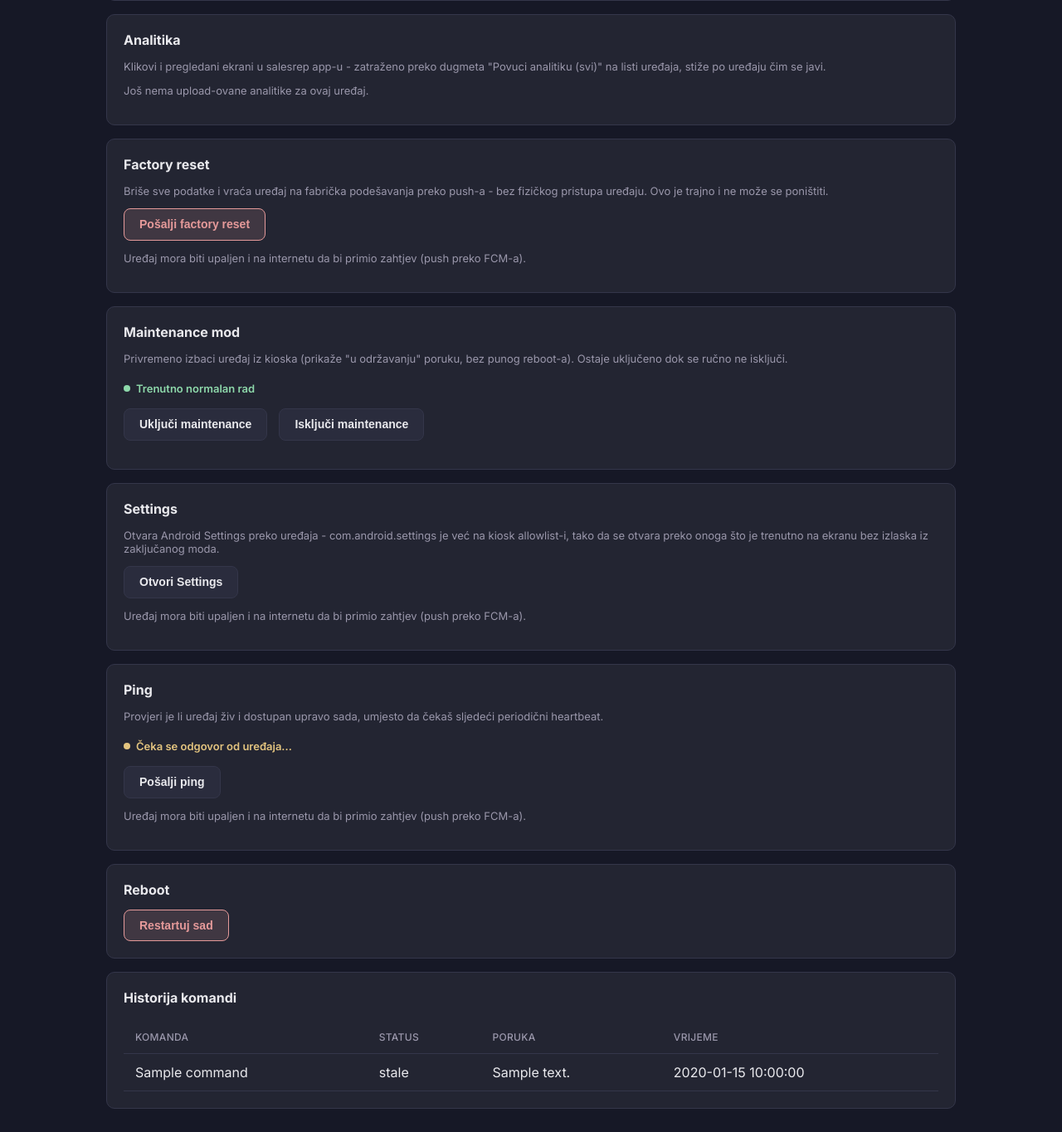
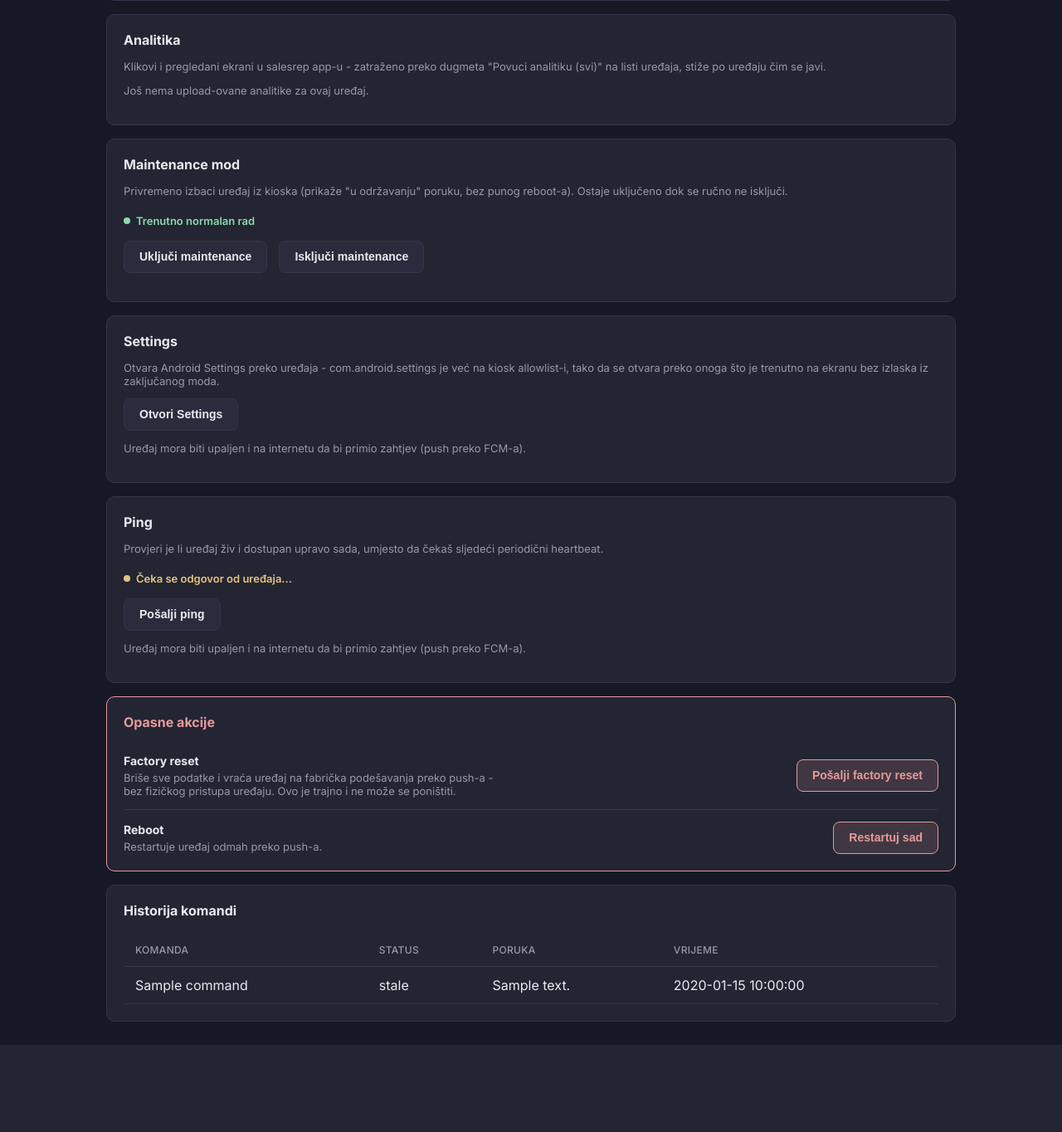
Before and after one commit to eightman0/karika-kmm, a FastAPI app: template admin-dashboard/app/templates/device_detail.html in a window 1280 px wide. Shown: the part 728-2092 px from the top of the page at 83% size. After the commit the page ends 1987 px from the top, so only its background shows below. Run offline with FastAPI, Linux system fonts and the light colour scheme; the template is opened without the code that fills it: most values are stand-ins (such as "Sample title", 1, 10 or a date in 2020).

Commit message:
Surface maintenance status on device list and detail, group risky actions
Maintenance mode was only visible on the device detail page, and reused
the same amber color as the stale/offline status - making a deliberately
parked device look like one that had simply dropped off. Gives it its
own tag and color, and groups factory reset/reboot into one danger-zone
card separate from routine controls.

Co-Authored-By: Claude Sonnet 5 <noreply@anthropic.com>

```diff
--- a/admin-dashboard/app/static/style.css
+++ b/admin-dashboard/app/static/style.css
@@ -13,6 +13,8 @@
   --stale-dim: rgba(227, 196, 127, 0.15);
   --never: #e59a9a;
   --never-dim: rgba(229, 154, 154, 0.15);
+  --maintenance: #7fb0e3;
+  --maintenance-dim: rgba(127, 176, 227, 0.15);
   --radius: 10px;
 }
 
@@ -169,6 +171,8 @@ main { padding: 28px; max-width: 1080px; margin: 0 auto; }
 .status-stale .status-dot { background: var(--stale); }
 .status-never { color: var(--never); }
 .status-never .status-dot { background: var(--never); }
+.status-maintenance { color: var(--maintenance); }
+.status-maintenance .status-dot { background: var(--maintenance); }
 
 .tag {
   display: inline-block;
@@ -183,6 +187,7 @@ main { padding: 28px; max-width: 1080px; margin: 0 auto; }
 }
 .tag-lagging { background: var(--never-dim); color: var(--never); }
 .tag-mandatory { background: var(--stale-dim); color: var(--stale); }
+.tag-maintenance { background: var(--maintenance-dim); color: var(--maintenance); }
 
 .mono-id { font-family: "SFMono-Regular", ui-monospace, Menlo, Consolas, monospace; color: var(--accent); }
 
@@ -226,6 +231,23 @@ th, td { text-align: left; padding: 12px 14px; border-bottom: 1px solid var(--bo
 }
 .dropdown-item:hover { background: rgba(255, 255, 255, 0.06); }
 .dropdown-item-danger { color: var(--never); }
+
+/* ---------- Danger zone ---------- */
+.card-danger { border-color: var(--never); }
+.card-danger h2 { color: var(--never); }
+.danger-action {
+  display: flex;
+  justify-content: space-between;
+  align-items: center;
+  gap: 16px;
+  flex-wrap: wrap;
+  padding: 14px 0;
+  border-bottom: 1px solid var(--border);
+}
+.danger-action:first-child { padding-top: 0; }
+.danger-action:last-child { padding-bottom: 0; border-bottom: none; }
+.danger-action h3 { margin: 0 0 4px; font-size: 14px; }
+.danger-action p.hint { margin: 0; max-width: 460px; }
 
 /* ---------- Empty state ---------- */
 .empty-state {
--- a/admin-dashboard/app/templates/device_detail.html
+++ b/admin-dashboard/app/templates/device_detail.html
@@ -6,6 +6,9 @@
   <div>
     <h1 class="mono-id">{{ device.id }}</h1>
     <span class="status status-{{ device.status }}"><span class="status-dot"></span>{{ {"online": "online", "stale": "neaktivan", "never": "nikad javio"}[device.status] }}</span>
+    {% if device.maintenanceActive %}
+    <span class="tag tag-maintenance">maintenance</span>
+    {% endif %}
   </div>
 </div>
 
@@ -108,23 +111,13 @@
 </div>
 
 <div class="card">
-  <h2>Factory reset</h2>
-  <p class="hint">Briše sve podatke i vraća uređaj na fabrička podešavanja preko push-a - bez fizičkog pristupa uređaju. Ovo je trajno i ne može se poništiti.</p>
-  <form method="post" action="/devices/{{ device.id }}/factory-reset"
-        onsubmit="return confirm('Ovo će TRAJNO obrisati sve podatke na uređaju {{ device.id }} i vratiti ga na fabrička podešavanja. Ova akcija se ne može poništiti. Nastaviti?')">
-    <button type="submit" class="btn btn-danger">Pošalji factory reset</button>
-  </form>
-  <p class="hint">Uređaj mora biti upaljen i na internetu da bi primio zahtjev (push preko FCM-a).</p>
-</div>
-
-<div class="card">
   <h2>Maintenance mod</h2>
   <p class="hint">Privremeno izbaci uređaj iz kioska (prikaže "u održavanju" poruku, bez punog reboot-a). Ostaje uključeno dok se ručno ne isključi.</p>
   <p>
     {% if device.maintenanceActive is none %}
     <span class="hint">Status nepoznat - uređaj još nije javio sa verzijom launcher-a koja ovo prijavljuje.</span>
     {% elif device.maintenanceActive %}
-    <span class="status status-stale"><span class="status-dot"></span>Trenutno u maintenance modu</span>
+    <span class="status status-maintenance"><span class="status-dot"></span>Trenutno u maintenance modu</span>
     {% else %}
     <span class="status status-online"><span class="status-dot"></span>Trenutno normalan rad</span>
     {% endif %}
@@ -168,12 +161,28 @@
   <p class="hint">Uređaj mora biti upaljen i na internetu da bi primio zahtjev (push preko FCM-a).</p>
 </div>
 
-<div class="card">
-  <h2>Reboot</h2>
-  <form method="post" action="/devices/{{ device.id }}/reboot"
-        onsubmit="return confirm('Restartovati uređaj {{ device.id }} odmah?')">
-    <button type="submit" class="btn btn-danger">Restartuj sad</button>
-  </form>
+<div class="card card-danger">
+  <h2>Opasne akcije</h2>
+  <div class="danger-action">
+    <div>
+      <h3>Factory reset</h3>
+      <p class="hint">Briše sve podatke i vraća uređaj na fabrička podešavanja preko push-a - bez fizičkog pristupa uređaju. Ovo je trajno i ne može se poništiti.</p>
+    </div>
+    <form method="post" action="/devices/{{ device.id }}/factory-reset"
+          onsubmit="return confirm('Ovo će TRAJNO obrisati sve podatke na uređaju {{ device.id }} i vratiti ga na fabrička podešavanja. Ova akcija se ne može poništiti. Nastaviti?')">
+      <button type="submit" class="btn btn-danger">Pošalji factory reset</button>
+    </form>
+  </div>
+  <div class="danger-action">
+    <div>
+      <h3>Reboot</h3>
+      <p class="hint">Restartuje uređaj odmah preko push-a.</p>
+    </div>
+    <form method="post" action="/devices/{{ device.id }}/reboot"
+          onsubmit="return confirm('Restartovati uređaj {{ device.id }} odmah?')">
+      <button type="submit" class="btn btn-danger">Restartuj sad</button>
+    </form>
+  </div>
 </div>
 
 <div class="card">
--- a/admin-dashboard/app/templates/devices.html
+++ b/admin-dashboard/app/templates/devices.html
@@ -72,6 +72,9 @@
       </td>
       <td data-label="Status">
         <span class="status status-{{ d.status }}"><span class="status-dot"></span>{{ {"online": "online", "stale": "neaktivan", "never": "nikad"}[d.status] }}</span>
+        {% if d.maintenanceActive %}
+        <span class="tag tag-maintenance">maintenance</span>
+        {% endif %}
       </td>
       <td data-label="Uređaj"><a class="mono-id" href="/devices/{{ d.id }}">{{ d.id }}</a></td>
       <td data-label="Kupac / lokacija">{{ d.customerId or "-" }}{% if d.siteId %} &middot; {{ d.siteId }}{% endif %}</td>
```
